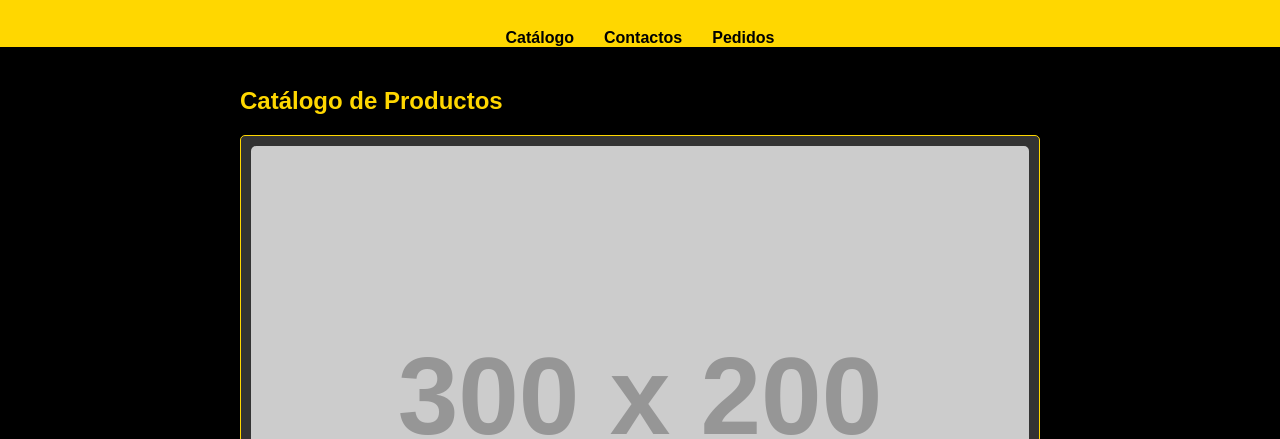
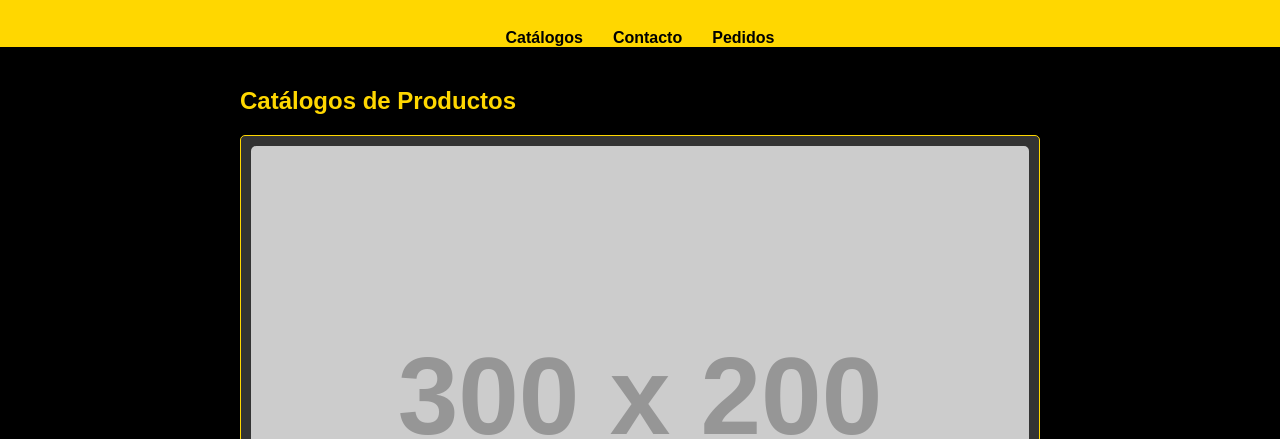
Before and after one commit to garreth23/meraki.github.io, a plain HTML site: page index.html in a window 1280 px wide. Shown: the part 361-800 px from the top of the page. Drawn offline with Linux system fonts and the light colour scheme; placeholder pictures from the web are drawn by us.

Commit message:
Cambio en Catalogo por Catalogs

```diff
--- a/index.html
+++ b/index.html
@@ -154,13 +154,13 @@
     </header>
     <nav>
         <ul>
-            <li><a href="#catalogo">Catálogo</a></li>
-            <li><a href="#contacto">Contactos</a></li>
+            <li><a href="#catalogo">Catálogos</a></li>
+            <li><a href="#contacto">Contacto</a></li>
             <li><a href="#pedidos">Pedidos</a></li>
         </ul>
     </nav>
     <div class="container" id="catalogo">
-        <h2>Catálogo de Productos</h2>
+        <h2>Catálogos de Productos</h2>
         <div class="product">
             <img src="https://via.placeholder.com/300x200" alt="Shawarma">
             <h2>Shawarma de Pollo</h2>
```
